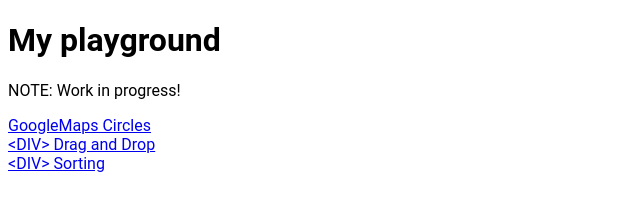
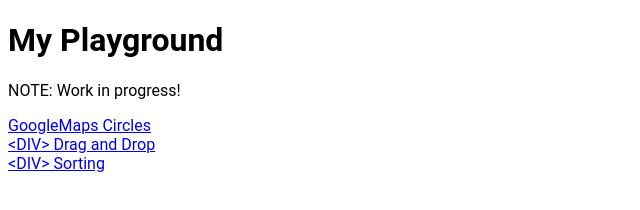
Before and after one commit to gilsonator/PlayGround, a plain HTML site: page index.html in a window 1280 px wide. Shown: the full height of the page, 0-640 px from the left. Drawn offline with Linux system fonts and the light colour scheme.

Commit message:
Header fix

```diff
--- a/index.html
+++ b/index.html
@@ -26,7 +26,7 @@ b {
     </style>
   </head>
   <body>
-    <h1>My playground</h1>
+    <h1>My Playground</h1>
     <p>NOTE: Work in progress!</p>
     <a href="Circles/" title="GoogleMaps Playground Demos">GoogleMaps Circles</a><br>
     <a href="DIV_D&D/" title="GoogleMaps Playground Demos">&lt;DIV&gt; Drag and Drop</a><br>
```
